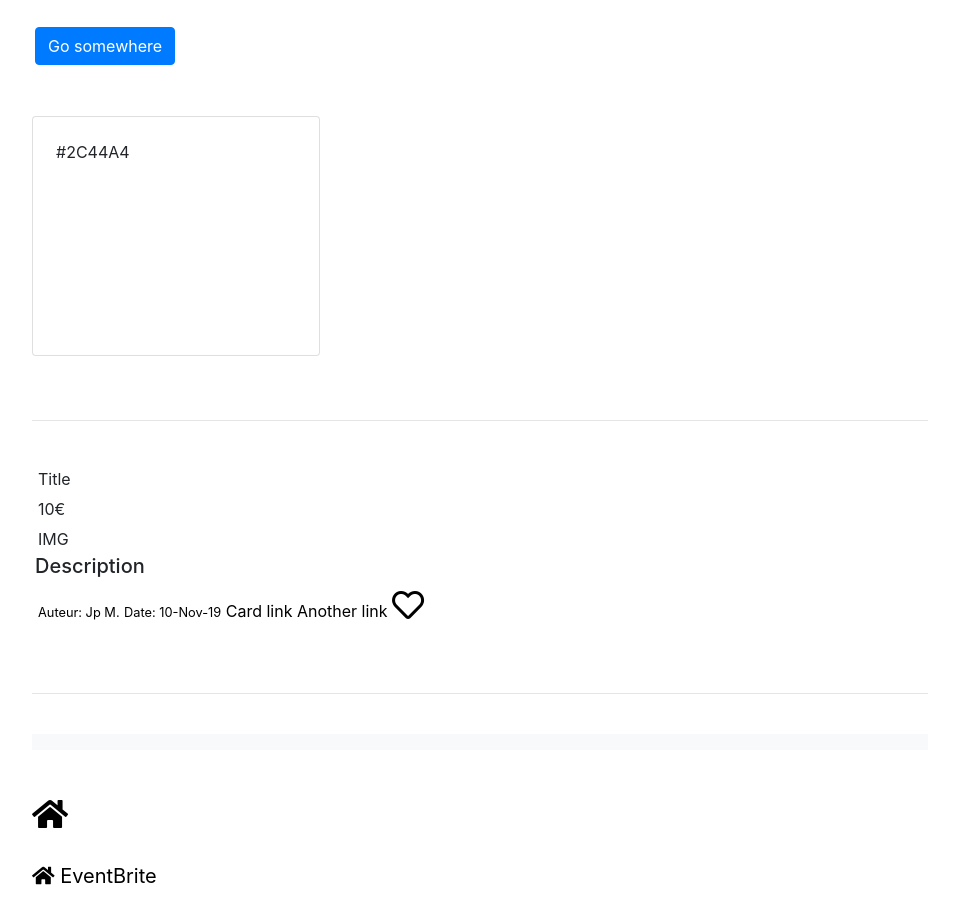
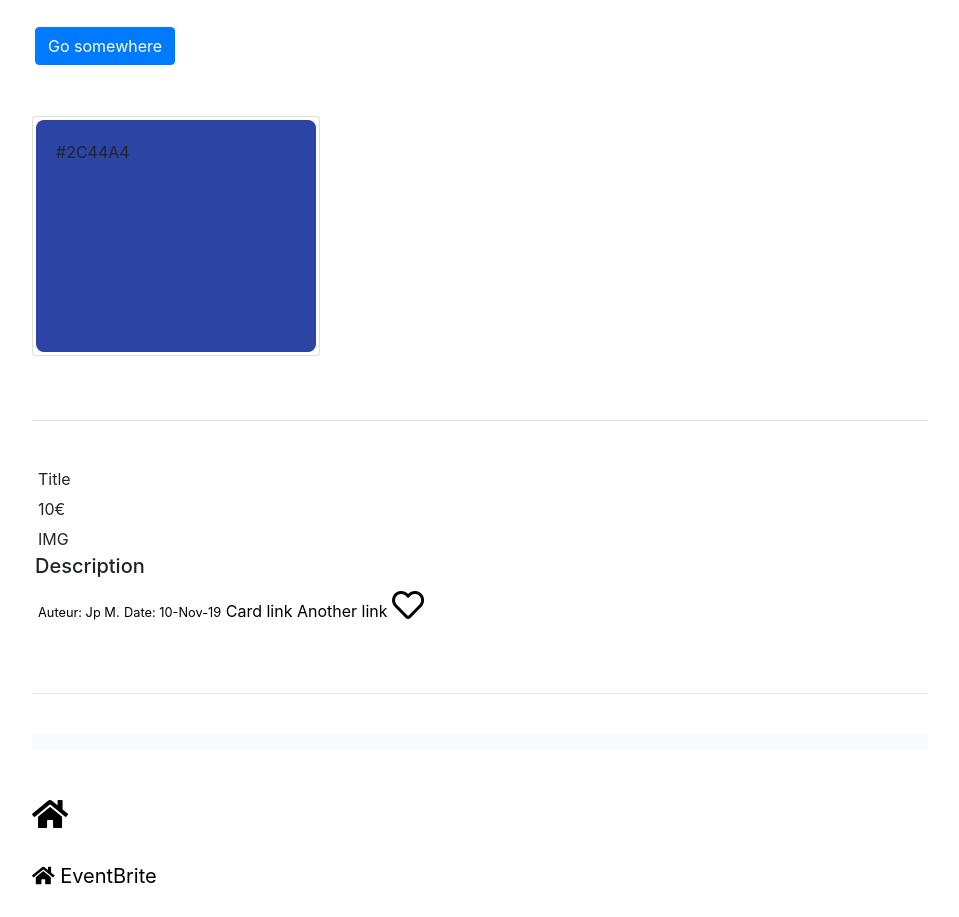
Before and after one commit to jpmagido/THP_S7_J2, a plain HTML site: page atome.html in a window 1280 px wide. Shown: the part 1640-2557 px from the top of the page, without its empty margins (160-1119 px from the left). Drawn offline with nearby package versions, Linux system fonts and the light colour scheme.

Commit message:
modif color

```diff
--- a/style1.css
+++ b/style1.css
@@ -149,3 +149,7 @@ ol{
 	background-color: #2C44A4;
 	height: 170px;
 }
+#card-body{
+	background-color: #2C44A4;
+	border-radius: 8px;
+}
```
